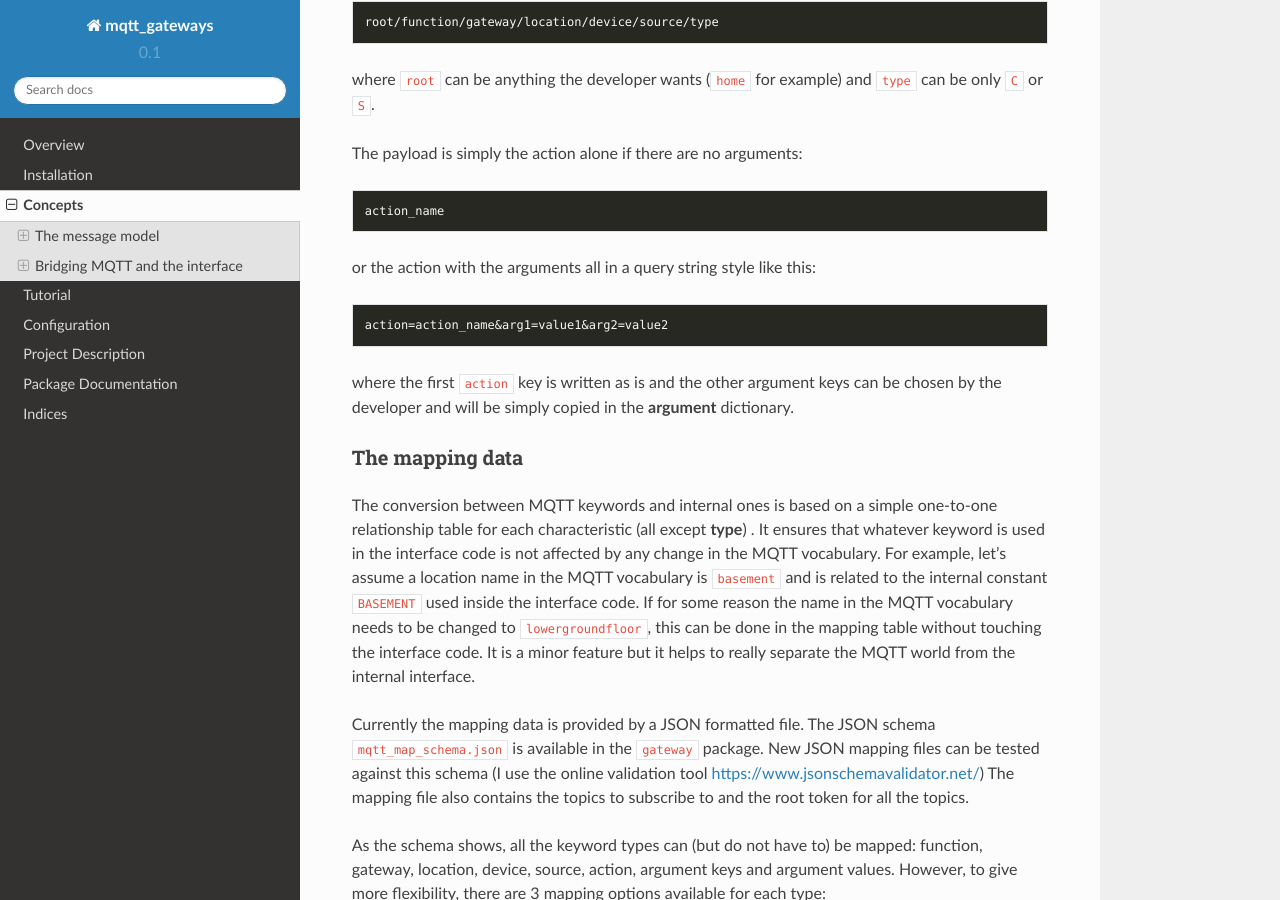
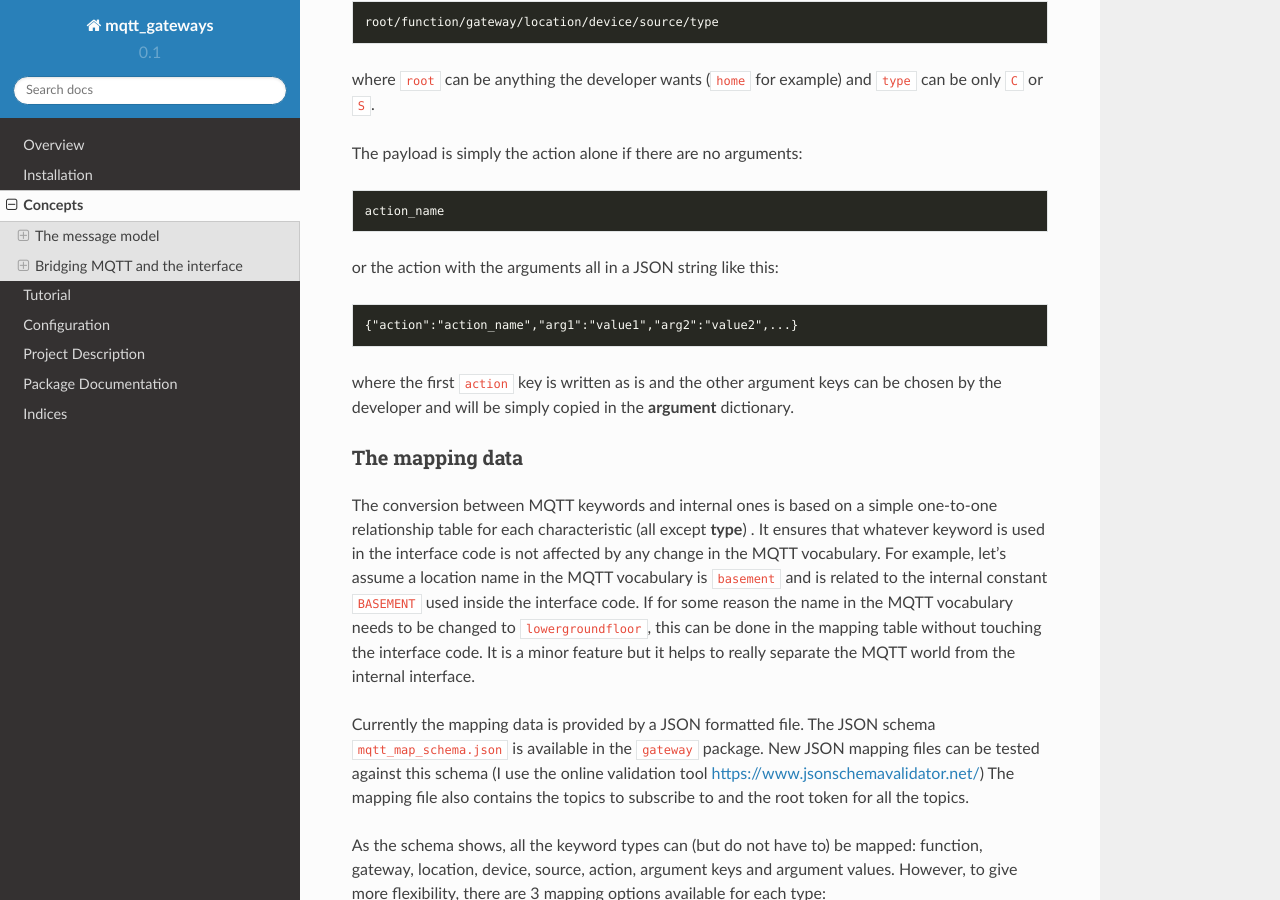
Before and after one commit to ppt000/mqtt_gateways, a Sphinx documentation site: the page built from docs/source/concepts.rst, in a window 1280 px wide and 900 px high, scrolled down 4180 px. Built offline with Sphinx 7.4.7 and the Read the Docs theme 2.0.0, drawn with Linux system fonts in a browser that asks for light colours; pages that are not in the unit, such as notebooks, are missing from menus.

Commit message:
update doc for arguments in JSON instead of query string

```diff
--- a/docs/source/concepts.rst
+++ b/docs/source/concepts.rst
@@ -181,11 +181,11 @@ The payload is simply the action alone if there are no arguments:
 
 	action_name
 
-or the action with the arguments all in a query string style like this:
+or the action with the arguments all in a JSON string like this:
 
 .. code-block:: none
 
-	action=action_name&arg1=value1&arg2=value2
+	{"action":"action_name","arg1":"value1","arg2":"value2",...}
 
 where the first ``action`` key is written as is and the other argument keys
 can be chosen by the developer and will be simply copied in the **argument**
```
